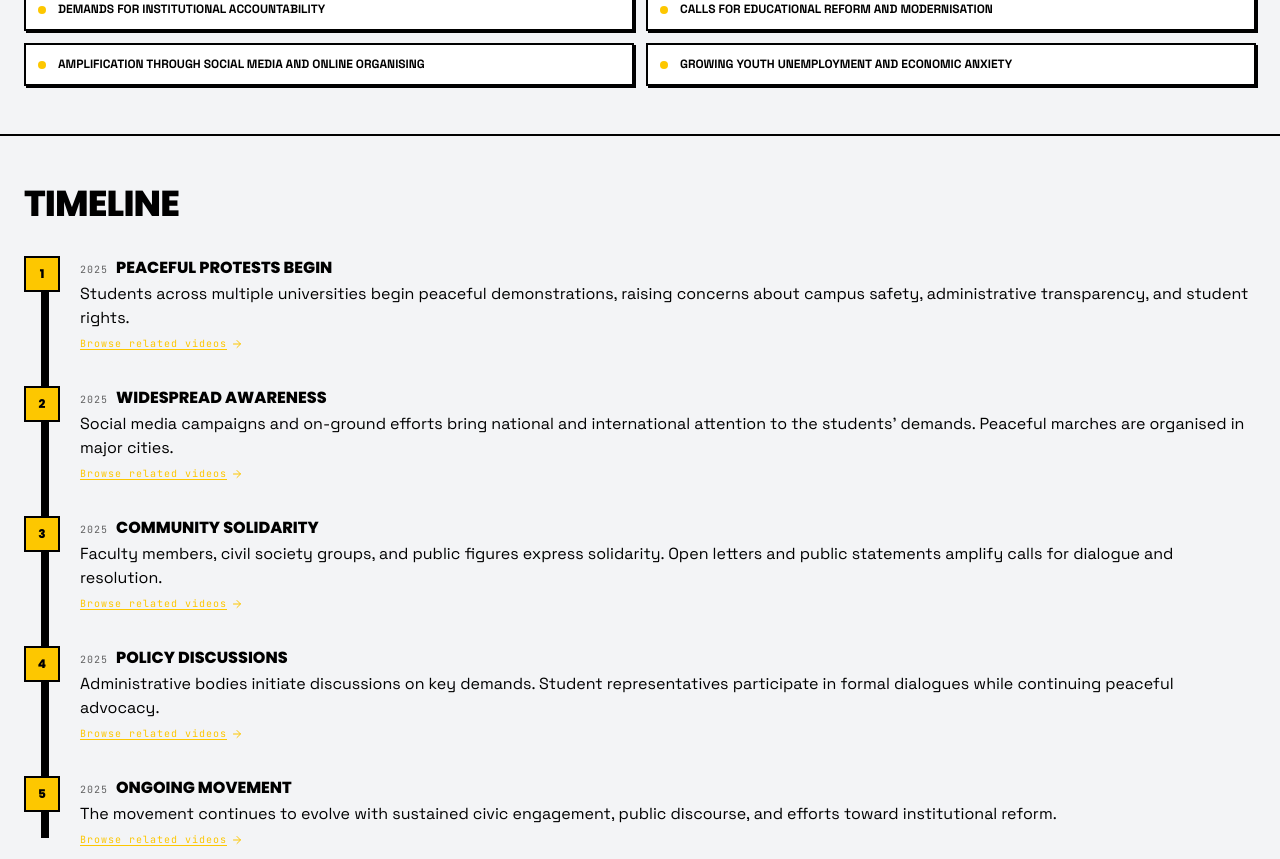
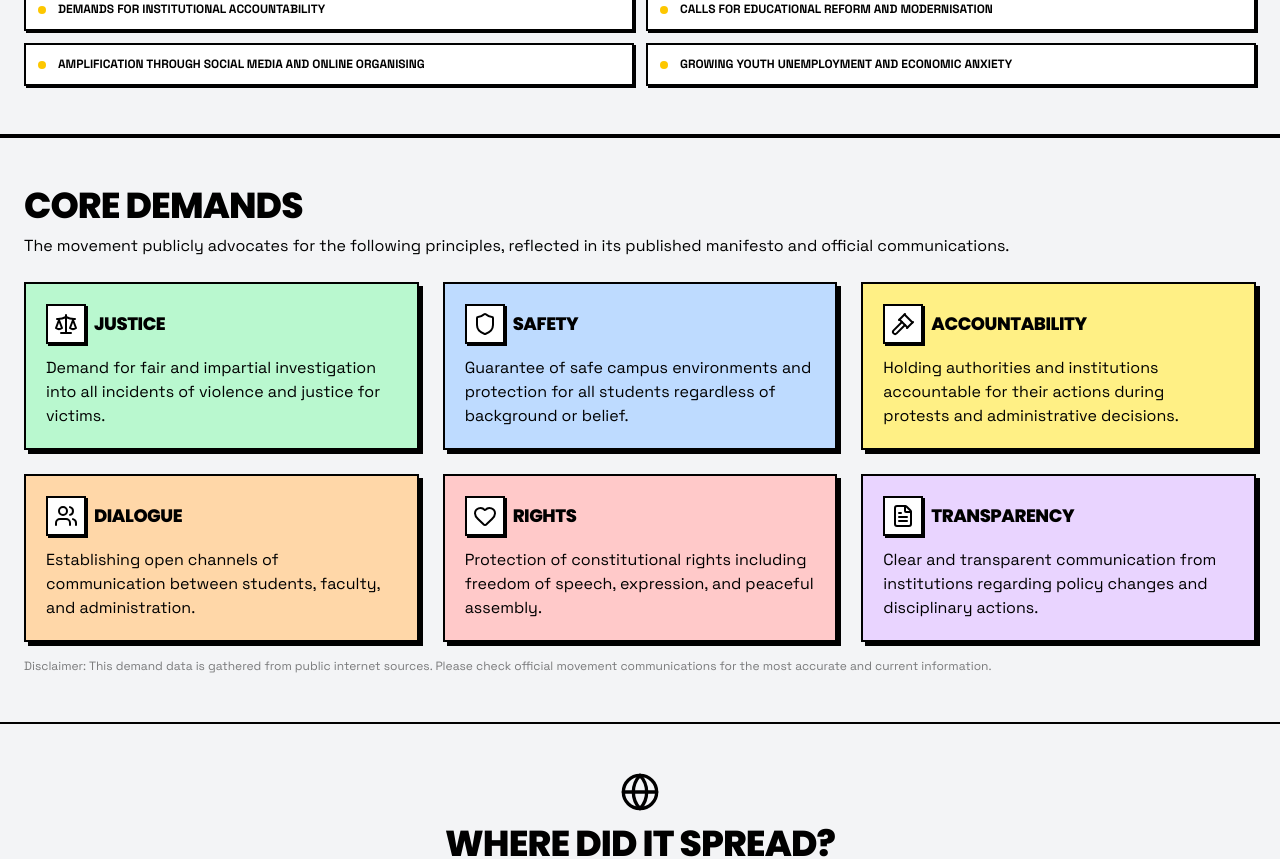
Before and after one commit to vijayhardaha/ispv, a Next.js app in the folder apps/frontend/: page /why-students-are-protesting in a window 1280 px wide. Shown: the part 800-1659 px from the top of the page. Built offline with nearby package versions, Linux system fonts and the light colour scheme; no server answers.

Commit message:
refactor: update protest page structure
- Update why students are protesting page
- Ensure proper section organization
- Maintain content integrity

```diff
--- a/apps/frontend/src/app/why-students-are-protesting/page.tsx
+++ b/apps/frontend/src/app/why-students-are-protesting/page.tsx
@@ -8,7 +8,6 @@ import { ClosingCtaSection } from '@/app/why-students-are-protesting/sections/Cl
 import { CoreDemandsSection } from '@/app/why-students-are-protesting/sections/CoreDemandsSection';
 import { MovementHero } from '@/app/why-students-are-protesting/sections/MovementHero';
 import { SourcesSection } from '@/app/why-students-are-protesting/sections/SourcesSection';
-import { TimelineSection } from '@/app/why-students-are-protesting/sections/TimelineSection';
 import { WhatIsSection } from '@/app/why-students-are-protesting/sections/WhatIsSection';
 import { WhereSpreadSection } from '@/app/why-students-are-protesting/sections/WhereSpreadSection';
 import { WhyDidBeginSection } from '@/app/why-students-are-protesting/sections/WhyDidBeginSection';
@@ -44,7 +43,6 @@ export default function MovementPage(): JSX.Element {
       <MovementHero />
       <WhatIsSection />
       <WhyDidBeginSection />
-      <TimelineSection />
       <CoreDemandsSection />
       <WhereSpreadSection />
       <WhyThisArchiveExistsSection />
```
